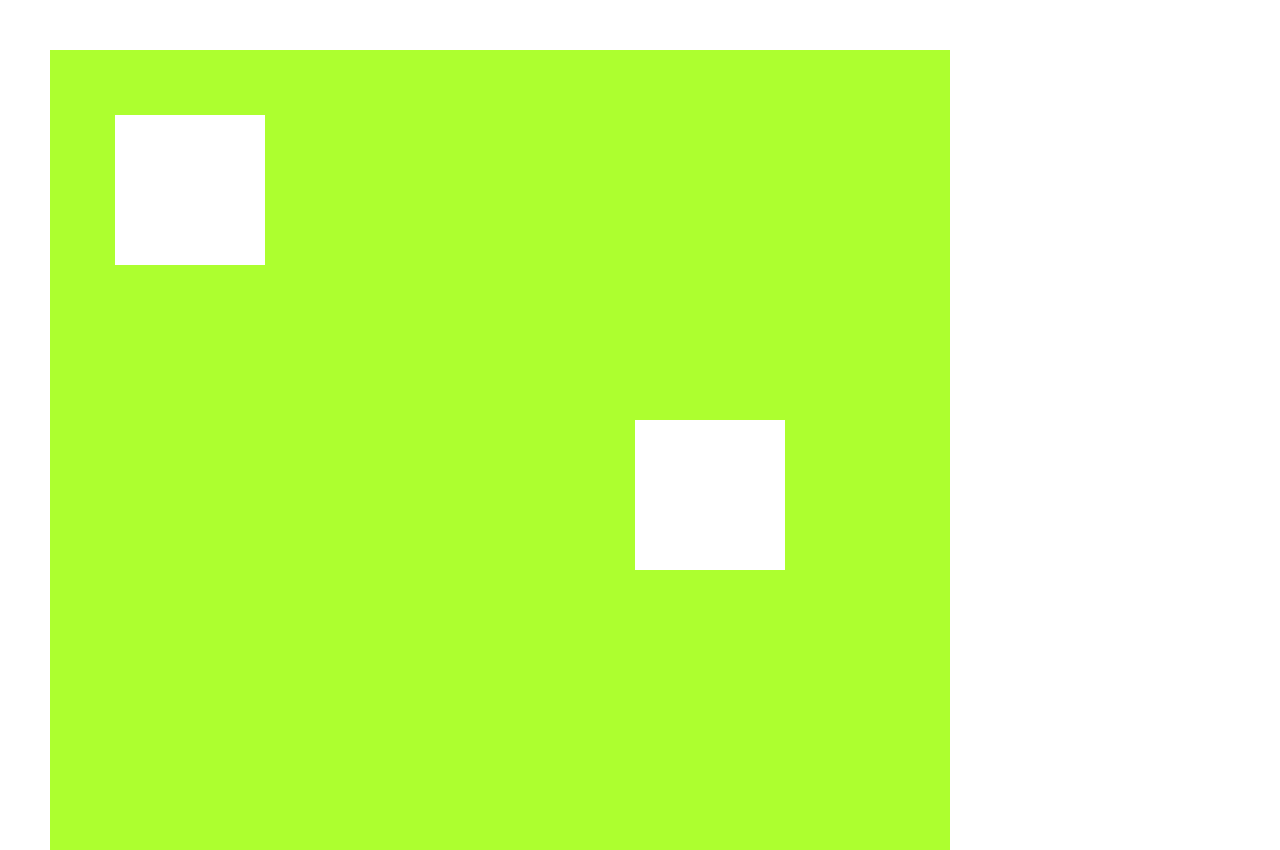
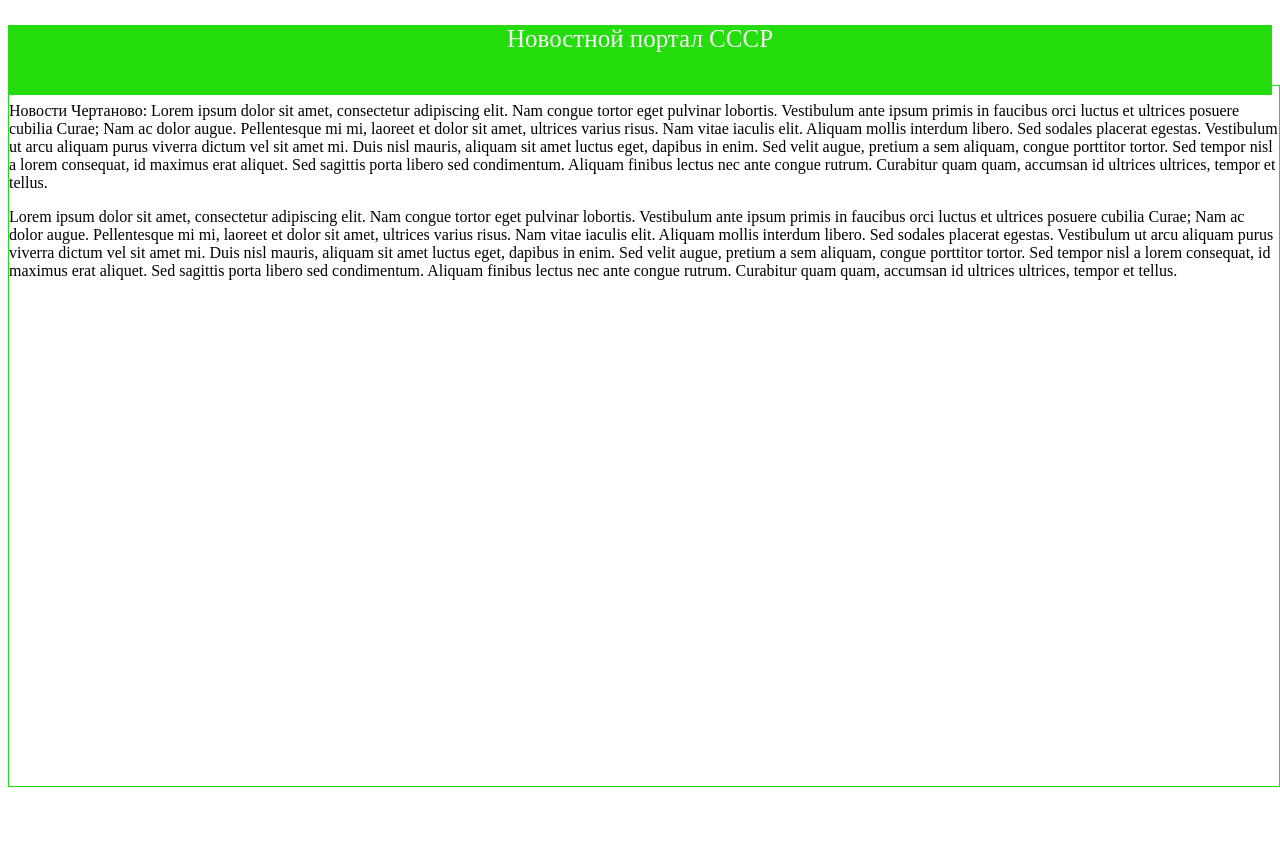
Before and after one commit to AndreyPetruhin/SA50-3-20_PetruhinAndrey-, a plain HTML site: page position/index.html in a window 1280 px wide. After the commit the page ends 800 px from the top, so only its background shows below. Drawn offline with Linux system fonts and the light colour scheme.

Commit message:
feat finally

```diff
--- a/position/index.html
+++ b/position/index.html
@@ -8,9 +8,28 @@
     <link rel="stylesheet" href="style.css">
 </head>
 <body class="area">
-<div class="area2">
-    <div class="boxwhite1"></div>
-    <div class="boxwhite2"></div>
+<div class="news">
+    <p>
+        Новости Чертаново: Lorem ipsum dolor sit amet, consectetur adipiscing elit. Nam congue tortor eget pulvinar lobortis.
+        Vestibulum ante ipsum primis in faucibus orci luctus et ultrices posuere cubilia Curae; Nam ac dolor augue.
+        Pellentesque mi mi, laoreet et dolor sit amet, ultrices varius risus. Nam vitae iaculis elit.
+        Aliquam mollis interdum libero. Sed sodales placerat egestas. Vestibulum ut arcu aliquam purus viverra dictum vel sit amet mi.
+        Duis nisl mauris, aliquam sit amet luctus eget, dapibus in enim. Sed velit augue, pretium a sem aliquam, congue porttitor tortor.
+        Sed tempor nisl a lorem consequat, id maximus erat aliquet. Sed sagittis porta libero sed condimentum.
+        Aliquam finibus lectus nec ante congue rutrum. Curabitur quam quam, accumsan id ultrices ultrices, tempor et tellus.
+      </p>
+      <p>
+        Lorem ipsum dolor sit amet, consectetur adipiscing elit. Nam congue tortor eget pulvinar lobortis.
+        Vestibulum ante ipsum primis in faucibus orci luctus et ultrices posuere cubilia Curae; Nam ac dolor augue.
+        Pellentesque mi mi, laoreet et dolor sit amet, ultrices varius risus. Nam vitae iaculis elit.
+        Aliquam mollis interdum libero. Sed sodales placerat egestas. Vestibulum ut arcu aliquam purus viverra dictum vel sit amet mi.
+        Duis nisl mauris, aliquam sit amet luctus eget, dapibus in enim. Sed velit augue, pretium a sem aliquam, congue porttitor tortor.
+        Sed tempor nisl a lorem consequat, id maximus erat aliquet. Sed sagittis porta libero sed condimentum.
+        Aliquam finibus lectus nec ante congue rutrum. Curabitur quam quam, accumsan id ultrices ultrices, tempor et tellus.
+    </p>
 </div>
+    <div class="USSR">
+        <p>Новостной портал СССР </p>
+    </div>
 </body>
 </html>
--- a/position/style.css
+++ b/position/style.css
@@ -1,32 +1,34 @@
-*{
-    margin: 0;
-    padding: 0;
+.USSR {
+    position: sticky;
+    top: 0;
+    background-color: rgb(37, 221, 13);
+    color: whitesmoke;
+    width: 180vm;
+    height: 70px;
+    text-align: center;
+    font-size: 25px;
 }
-.area {
-    width: 100vw;
-    height: 800px;
+.USSR s {
+    position: absolute;
+    top: 50%;
+    left: 50%;
+    margin-right: -50%;
+    transform: translate(-50% -50%);
 }
-.area2 {
+.news {
     position: absolute;
-    left: 50px;
-    top: 50px;
-    width: 900px;
-    height: 800px;
-    background-color:  greenyellow;
+    top: 85px;
+    width: 100vm;
+    height: 700px;
+    border: 1px solid rgb(37, 221, 13);
 }
-.boxwhite1 {
+.news s {
     position: absolute;
-    left: 65px;
-    top: 65px;
-    width: 150px;
-    height: 150px;
-    background-color:  white;
+    font-size: 18px;
+    position: absolute;
+    margin-top: 12px;
+    left: 25px;
+    top: 25px;
+    right: 25px;
+    bottom: 25px;
 }
-.boxwhite2 {
-    position: absolute;
-    left: 585px;
-    top: 370px;
-    width: 150px;
-    height: 150px;
-    background-color:  white;
-}
```
